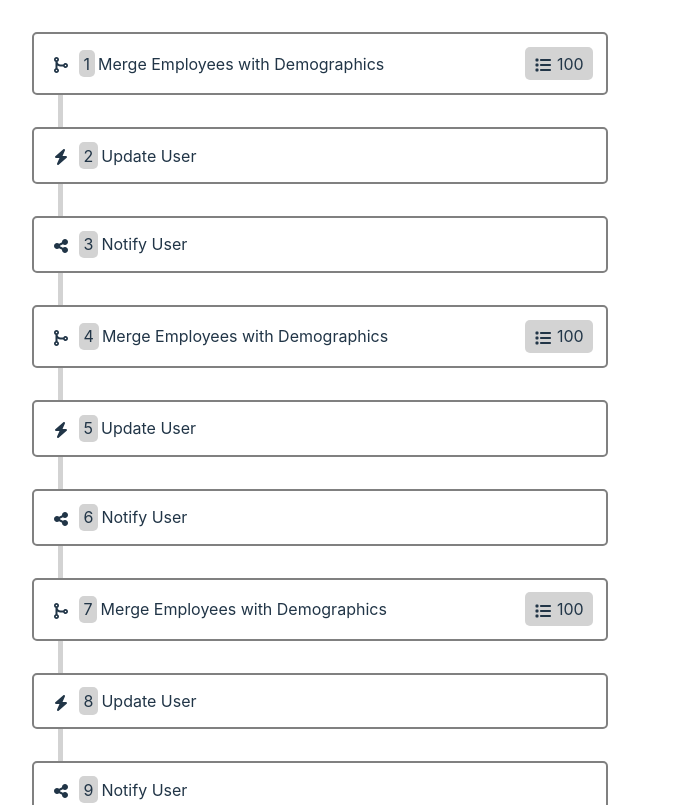
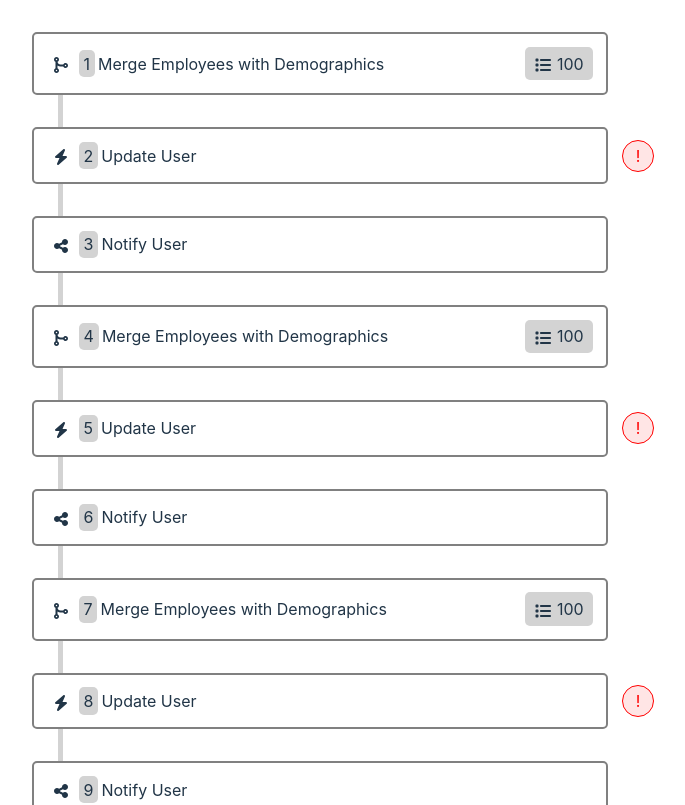
Before and after one commit to psalaets/steps, a React (Vite) app: page / in a window 1280 px wide. Shown: the top 805 px of the page, without its empty margins (320-1005 px from the left). Built offline with nearby package versions, Linux system fonts and the light colour scheme.

Commit message:
Clean up error symbol

```diff
--- a/src/components/steps/Steps.css
+++ b/src/components/steps/Steps.css
@@ -33,3 +33,28 @@
   content: '';
   border-left: 5px solid lightgray;
 }
+
+.step-wrapper__error {
+  position: absolute;
+  top: 50%;
+  transform: translateY(-50%);
+  left: calc(100% + 1rem);
+
+  width: 2rem;
+  height: 2rem;
+  border: 1px solid red;
+  border-radius: 50%;
+  background-color: rgba(255, 0, 0, 0.1);
+  text-align: center;
+  vertical-align: middle;
+}
+
+.step-wrapper__error-symbol {
+  position: absolute;
+  top: 50%;
+  left: 50%;
+  transform: translate(-50%, -50%);
+  text-align: center;
+
+  color: red;
+}
--- a/src/components/steps/Steps.jsx
+++ b/src/components/steps/Steps.jsx
@@ -1,9 +1,10 @@
 import { useState } from "react";
-import { FaBolt } from "react-icons/fa6";
+import { FaBolt, FaRegFaceFrown } from "react-icons/fa6";
 import { FaShareNodes } from "react-icons/fa6";
 import { FaCodeMerge, FaList } from "react-icons/fa6";
 import { Step } from "../step/Step";
 import { Pill } from "../pill/Pill";
+import { IconWrapper } from "../icon/IconWrapper";
 
 import './Steps.css';
 
@@ -31,8 +32,17 @@ function StepWrapper({step, active, onClick}) {
   return (
     <li className={`step-wrapper ${active ? 'step-wrapper--active' : ''}`} onClick={() => onClick(step.id)}>
       {renderStep(step)}
+      {step.hasError && <StepWrapperError />}
     </li>
   )
+}
+
+function StepWrapperError() {
+  return (
+    <span className="step-wrapper__error">
+      <span className="step-wrapper__error-symbol">!</span>
+    </span>
+  );
 }
 
 function renderStep(step) {
```
